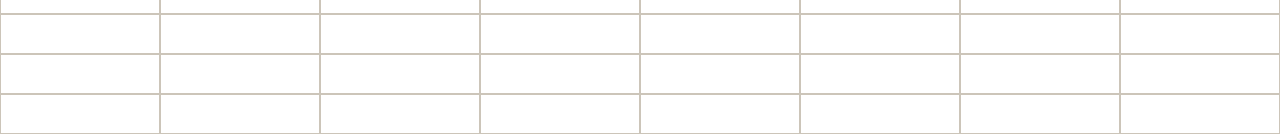
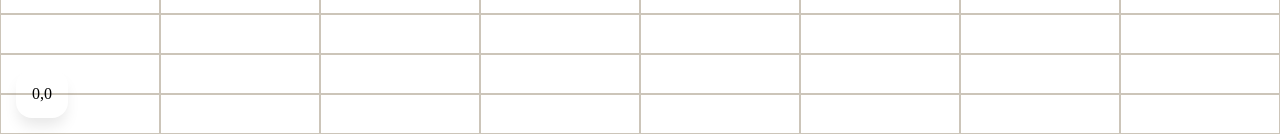
Before and after one commit to k0ndrateff/datagrid, a React (Vite) app: page / in a window 1280 px wide. Both pictures are taken after a click on the element 80 px from the left and 20 px from the top of the page. Shown: the part 666-800 px from the top of the page. Built offline with nearby package versions, Linux system fonts and the light colour scheme.

Commit message:
feat: Selection feature

```diff
--- a/package.json
+++ b/package.json
@@ -1,7 +1,7 @@
 {
   "name": "datagrid",
   "private": true,
-  "version": "0.2.7",
+  "version": "0.3.0",
   "type": "module",
   "scripts": {
     "dev": "vite",
--- a/src/app/styles/variables.css
+++ b/src/app/styles/variables.css
@@ -9,4 +9,5 @@
 
   /* Other */
   --main-transition: all 200ms ease-in-out;
+  --floating-panel-shadow: 0px 10px 15px -3px rgba(0,0,0,0.1);
 }
--- a/src/features/Grid/ui/Grid.tsx
+++ b/src/features/Grid/ui/Grid.tsx
@@ -2,8 +2,7 @@ import styled from "styled-components";
 import {GridModel} from "../model/GridModel";
 import {observer} from "mobx-react-lite";
 import {Cell} from "@/entities/Cell";
-import {useState} from "react";
-import {CellAddress} from "@/shared";
+import {SelectionModel} from "@/features/Selection";
 
 interface RootProps {
   $columns: number;
@@ -18,20 +17,19 @@ const Root = styled.div<RootProps>`
 
 interface Props {
   model: GridModel;
+  selectionModel: SelectionModel;
 }
 
 const Grid = observer((props: Props) => {
-  const { model } = props;
-
-  const [selectedCell, setSelectedCell] = useState<CellAddress | null>(null);
+  const { model, selectionModel } = props;
 
   return (
     <Root $columns={model.columns} $rows={model.rows}>
       {model.displayCells.map(c => (
         <Cell key={String(c.address)}
               model={c}
-              editable={selectedCell === c.address}
-              onClick={setSelectedCell}
+              editable={selectionModel.selectedCell === c.address}
+              onClick={selectionModel.selectCell}
         />
       ))}
     </Root>
--- /dev/null
+++ b/src/features/Selection/index.tsx
@@ -0,0 +1,2 @@
+export { SelectionModel } from './model/SelectionModel';
+export { Selection } from './ui/Selection';
--- /dev/null
+++ b/src/features/Selection/model/SelectionModel.ts
@@ -0,0 +1,16 @@
+import {makeAutoObservable} from "mobx";
+import {CellAddress} from "@/shared";
+
+export class SelectionModel {
+  selectedCell: CellAddress | undefined;
+
+  constructor() {
+    this.selectedCell = undefined;
+
+    makeAutoObservable(this);
+  }
+
+  selectCell = (address: CellAddress) => {
+    this.selectedCell = address;
+  }
+}
--- /dev/null
+++ b/src/features/Selection/ui/Selection.tsx
@@ -0,0 +1,21 @@
+import {SelectionModel} from "../model/SelectionModel";
+import {FloatingPanel} from "@/shared";
+import {observer} from "mobx-react-lite";
+
+interface Props {
+  model: SelectionModel;
+}
+
+const Selection = observer((props: Props) => {
+  const { model } = props;
+
+  if (!model.selectedCell) return null;
+
+  return (
+    <FloatingPanel bottom={16} left={16}>
+      {String(model.selectedCell)}
+    </FloatingPanel>
+  );
+});
+
+export { Selection };
--- a/src/shared/index.tsx
+++ b/src/shared/index.tsx
@@ -1 +1,2 @@
 export * from "./types";
+export * from './ui';
--- /dev/null
+++ b/src/shared/ui/FloatingPanel.tsx
@@ -0,0 +1,48 @@
+import {ReactNode} from "react";
+import styled from "styled-components";
+
+interface RootProps {
+  $top?: number;
+  $right?: number;
+  $bottom?: number;
+  $left?: number;
+}
+
+const Root = styled.div<RootProps>`
+  position: fixed;
+  top: ${p => p.$top ? `${p.$top}px` : `unset`};
+  right: ${p => p.$right ? `${p.$right}px` : `unset`};
+  bottom: ${p => p.$bottom ? `${p.$bottom}px` : `unset`};
+  left: ${p => p.$left ? `${p.$left}px` : `unset`};
+
+  width: fit-content;
+  height: fit-content;
+
+  display: flex;
+  align-items: center;
+  gap: 16px;
+
+  padding: 16px;
+  border-radius: 16px;
+  box-shadow: var(--floating-panel-shadow);
+`;
+
+interface Props {
+  children: ReactNode;
+  top?: number;
+  right?: number;
+  bottom?: number;
+  left?: number;
+}
+
+const FloatingPanel = (props: Props) => {
+  const { children, top, right, bottom, left } = props;
+
+  return (
+    <Root $top={top} $right={right} $bottom={bottom} $left={left}>
+      {children}
+    </Root>
+  );
+};
+
+export { FloatingPanel };
--- /dev/null
+++ b/src/shared/ui/index.tsx
@@ -0,0 +1 @@
+export { FloatingPanel } from './FloatingPanel';
--- a/src/widgets/DataGrid/ui/DataGrid.tsx
+++ b/src/widgets/DataGrid/ui/DataGrid.tsx
@@ -1,11 +1,18 @@
 import {Grid, GridModel} from "@/features/Grid";
+import {Selection, SelectionModel} from "@/features/Selection";
+import {observer} from "mobx-react-lite";
 
-const DataGrid = () => {
+const DataGrid = observer(() => {
   const gridModel = GridModel.default();
+  const selectionModel = new SelectionModel();
 
   return (
-    <Grid model={gridModel} />
+    <>
+      <Grid model={gridModel} selectionModel={selectionModel} />
+
+      <Selection model={selectionModel} />
+    </>
   );
-};
+});
 
 export { DataGrid };
```
